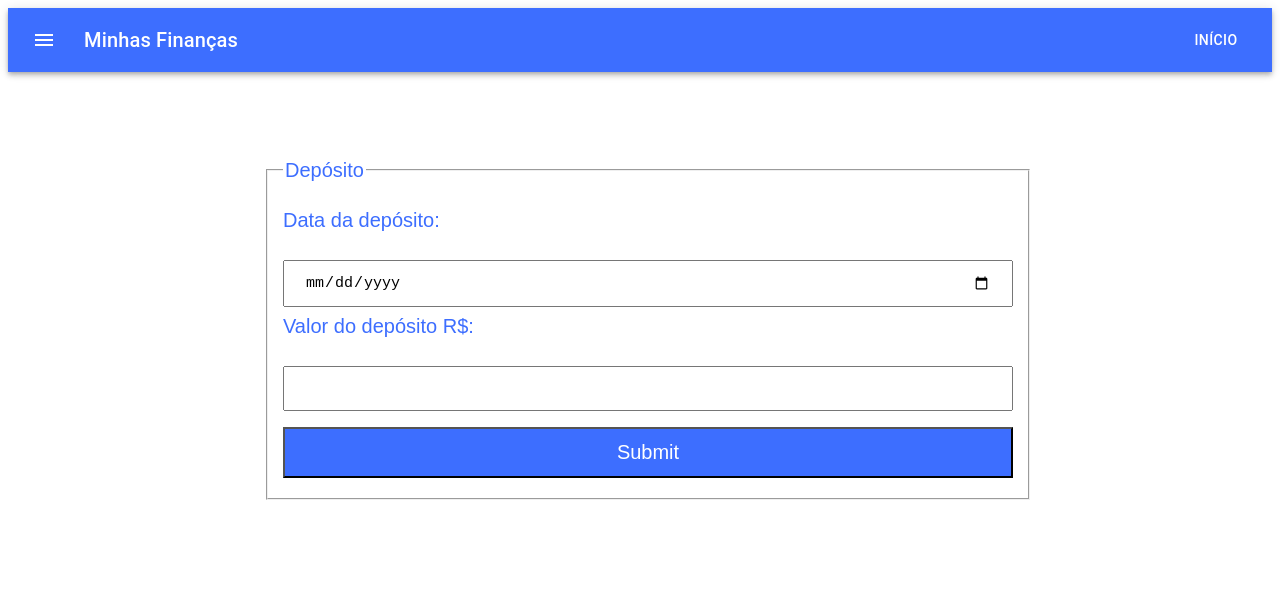
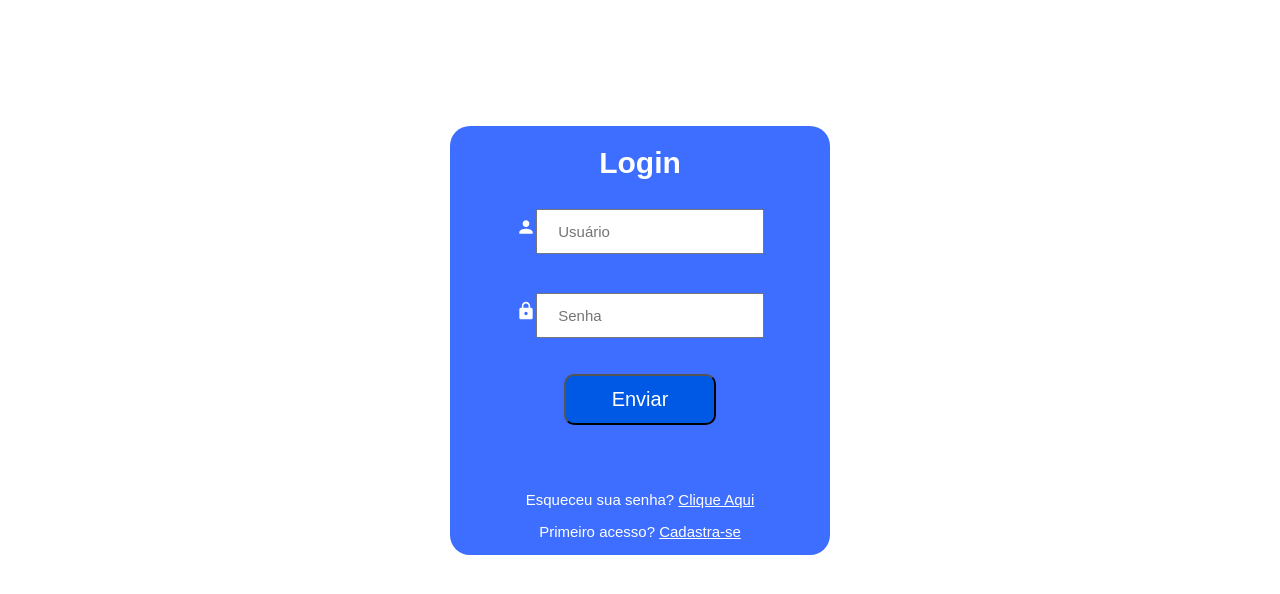
Before and after one commit to logannas/MinhasFinancas, a React (Create React App) app: page /deposito in a window 1280 px wide. Shown: the top 594 px of the page. Built offline with nearby package versions, Linux system fonts and the light colour scheme.

Commit message:
change auth for token

```diff
--- a/src/App.js
+++ b/src/App.js
@@ -2,6 +2,10 @@
 import React from 'react';
 import Routes from './routes';
 
-const App = () => <Routes />;
-
-export default App;
+export default function App() {
+    return (
+        <div>
+            <Routes />
+        </div>
+    )
+}
--- a/src/auth.js
+++ /dev/null
@@ -1,4 +0,0 @@
-export function isAuthenticated(){
-    return(true)
-       //Colocar toda lógica de autenticação
-}
--- a/src/components/Header/index.js
+++ b/src/components/Header/index.js
@@ -10,8 +10,6 @@ import Menu from '@material-ui/core/Menu';
 import MenuItem from '@material-ui/core/MenuItem';
 import Fade from '@material-ui/core/Fade';
 import { Link as RouterLink} from 'react-router-dom';
-import { isAuthenticated } from '../../auth';
-
 
 const useStyles = makeStyles((theme) => ({
     root: {
@@ -38,11 +36,10 @@ export default function ButtonAppBar() {
         setAnchorEl(null);
     };
 
-    function Sair(){
-        var sair = false;
-        isAuthenticated(sair);
-    }
-
+    const Sair = () => {
+        sessionStorage.clear("token");
+        document.location.reload(true);
+    };
     return (
         <div className={classes.root}>
             <AppBar position="static" style={{backgroundColor:"#3d6eff"}}>
@@ -61,12 +58,12 @@ export default function ButtonAppBar() {
                         <MenuItem type="button" {...{key: "Dep", to:"/deposito", component: RouterLink}}>Adicionar Depósito</MenuItem>
                         <MenuItem type="button"{...{key: "Comp", to:"/compras", component: RouterLink}}>Adicionar Compras</MenuItem>
                         <MenuItem type="button"{...{key: "Metas", to:"/metas", component: RouterLink}}>Metas</MenuItem>
-                        <MenuItem type="button" onClick={Sair()}><b>Sair</b></MenuItem>
+                        <MenuItem type="button" onClick={Sair}><b>Sair</b></MenuItem>
                     </Menu>
                     <Typography variant="h6" className={classes.title}>
                         Minhas Finanças
           </Typography>
-                    <Button color="inherit"  type="button"{...{key: "Init", to:"/home", component: RouterLink}}>Início</Button>
+                    <Button color="inherit"  type="button"{...{key: "Init", to:"/", component: RouterLink}}>Início</Button>
                 </Toolbar>
             </AppBar>
         </div>
--- a/src/components/Login/index.js
+++ b/src/components/Login/index.js
@@ -3,13 +3,15 @@ import { makeStyles } from '@material-ui/core/styles';
 import { useForm } from "react-hook-form";
 import PersonIcon from '@material-ui/icons/Person';
 import LockIcon from '@material-ui/icons/Lock';
+import PropTypes from 'prop-types';
+import LoginUser from '../../services/Login';
 
 
 
 const useStyles = makeStyles(() => ({
     Container: {
-        width: "100vw",
-        height: "70vh",
+        width: "100%",
+        height: "100%",
         display: "flex",
         flexDirection: "row",
         justifyContent: "center",
@@ -19,7 +21,7 @@ const useStyles = makeStyles(() => ({
     Box: {
         textAlign: "center",
         borderRadius: "20px",
-        marginTop: "10%",
+        marginTop: "5%",
         width: "30%",
         height: "100%",
         color: "#ffffff",
@@ -57,12 +59,14 @@ const useStyles = makeStyles(() => ({
 
 }));
 
-export default function Login() {
+export default function Login({setToken}) {
     const classes = useStyles();
     const { register, handleSubmit, formState: { errors } } = useForm();
-    const onSubmit = data => {
+    const onSubmit = async data => {
         console.log(data);
-        window.location.href = "/home";
+        const token = await LoginUser.loginUser(data);
+        setToken(token)
+        //window.location.href = "/home";
     }
 
     return (
@@ -92,3 +96,7 @@ export default function Login() {
         </div>
     )
 }
+
+Login.prototype ={
+    setToken: PropTypes.func.isRequired
+}
--- a/src/routes.js
+++ b/src/routes.js
@@ -1,7 +1,6 @@
 import React from 'react';
 
-import {BrowserRouter, Route, Switch, Redirect} from 'react-router-dom';
-import { isAuthenticated } from './auth';
+import { BrowserRouter, Route, Switch } from 'react-router-dom';
 import Login from '../src/components/Login/index';
 import Home from '../src/components/Home/index';
 import Deposito from '../src/components/Deposito/index';
@@ -10,36 +9,41 @@ import Metas from '../src/components/Metas/index';
 import AddMetas from '../src/components/AddMetas/index';
 import Cadastro from '../src/components/Cadastro/index';
 import Senha from '../src/components/Senha/index';
+import useToken from './useToken';
 
-const PrivateRoute = ({ component: Component, ...rest}) =>(
+function PrivateRoute ({ component: Component, ...rest }){
+    const { token, setToken } = useToken();
+    return(
         <Route
         {...rest}
         render={props =>
-            isAuthenticated() ? (
+            token ? (
                 <Component {...props} />
             ) : (
                 <div>
-                    {alert("falha de autenticação")}
-                    <Redirect to={{pathname:'/', state:{ from: props.location} }} />
+                    <Login setToken={setToken}></Login>
                 </div>
             )
         }
     />
     )
+}
 
-const Routes = () =>(
+
+function Routes() {
+    return (
         <BrowserRouter>
             <Switch>
-            <Route exact path="/" component={Login} />
                 <Route path="/cadastro" component={Cadastro} />
-            <Route path="/senha" component={Senha}/>
-            <PrivateRoute path="/home" component={Home} />
+                <Route path="/senha" component={Senha} />
+                <PrivateRoute exact path="/" component={Home} />
                 <PrivateRoute path="/deposito" component={Deposito} />
                 <PrivateRoute path="/compras" component={Compras} />
                 <PrivateRoute path="/metas" component={Metas} />
                 <PrivateRoute path="/addmetas" component={AddMetas} />
             </Switch>
         </BrowserRouter>
-);
+    )
+}
 
 export default Routes;
--- /dev/null
+++ b/src/useToken.js
@@ -0,0 +1,21 @@
+import { useState } from 'react';
+
+export default function useToken() {
+  const getToken = () => {
+    const tokenString = sessionStorage.getItem('token');
+    const userToken = JSON.parse(tokenString);
+    return userToken?.token
+  };
+
+  const [token, setToken] = useState(getToken());
+
+  const saveToken = userToken => {
+    sessionStorage.setItem('token', JSON.stringify(userToken));
+    setToken(userToken.token);
+  };
+
+  return {
+    setToken: saveToken,
+    token
+  }
+}
```
Also changed, not shown: 1 other file (tests, documents, lock files or other folders). Lines whose indentation alone changed are shown as unchanged.
